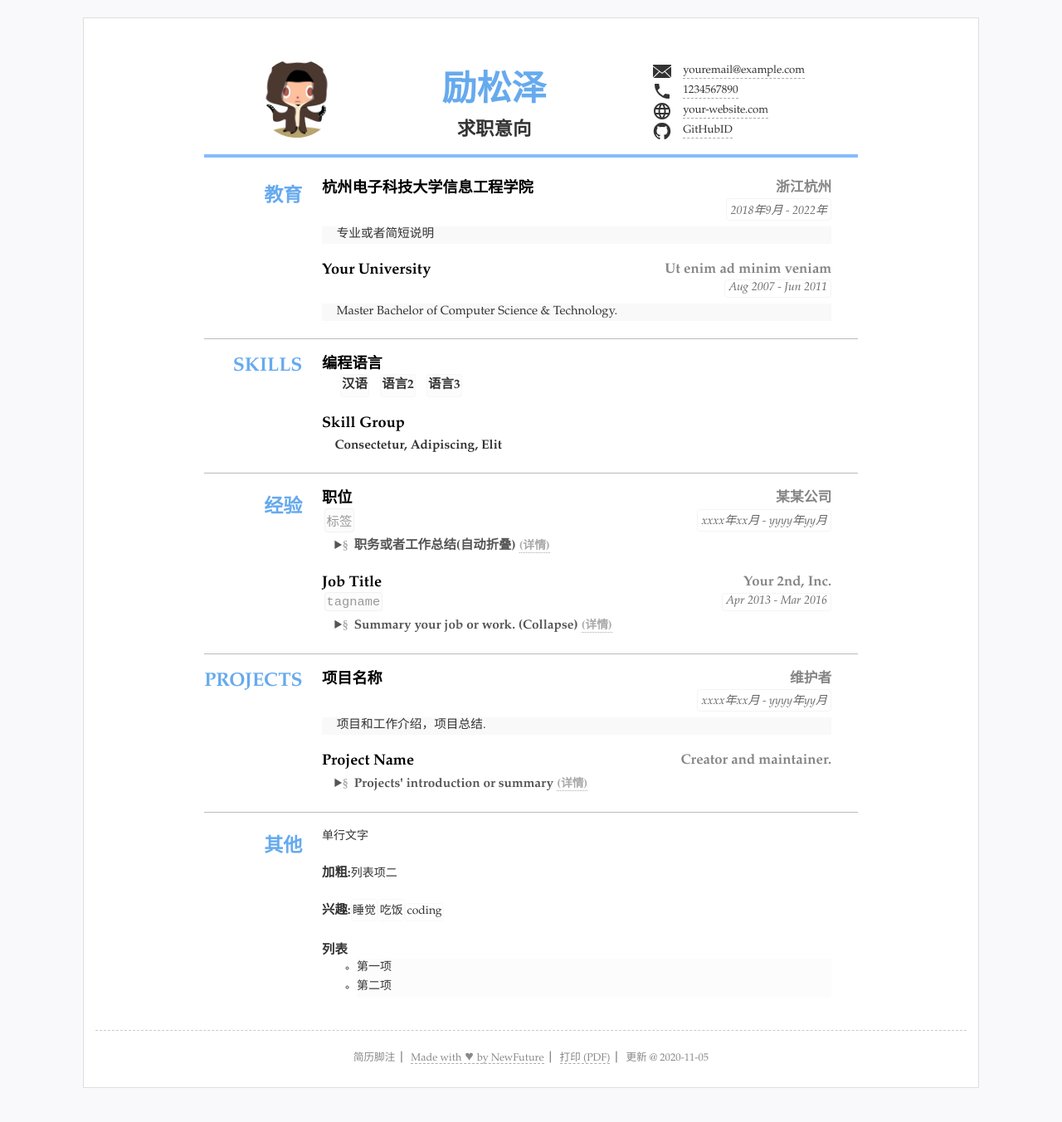
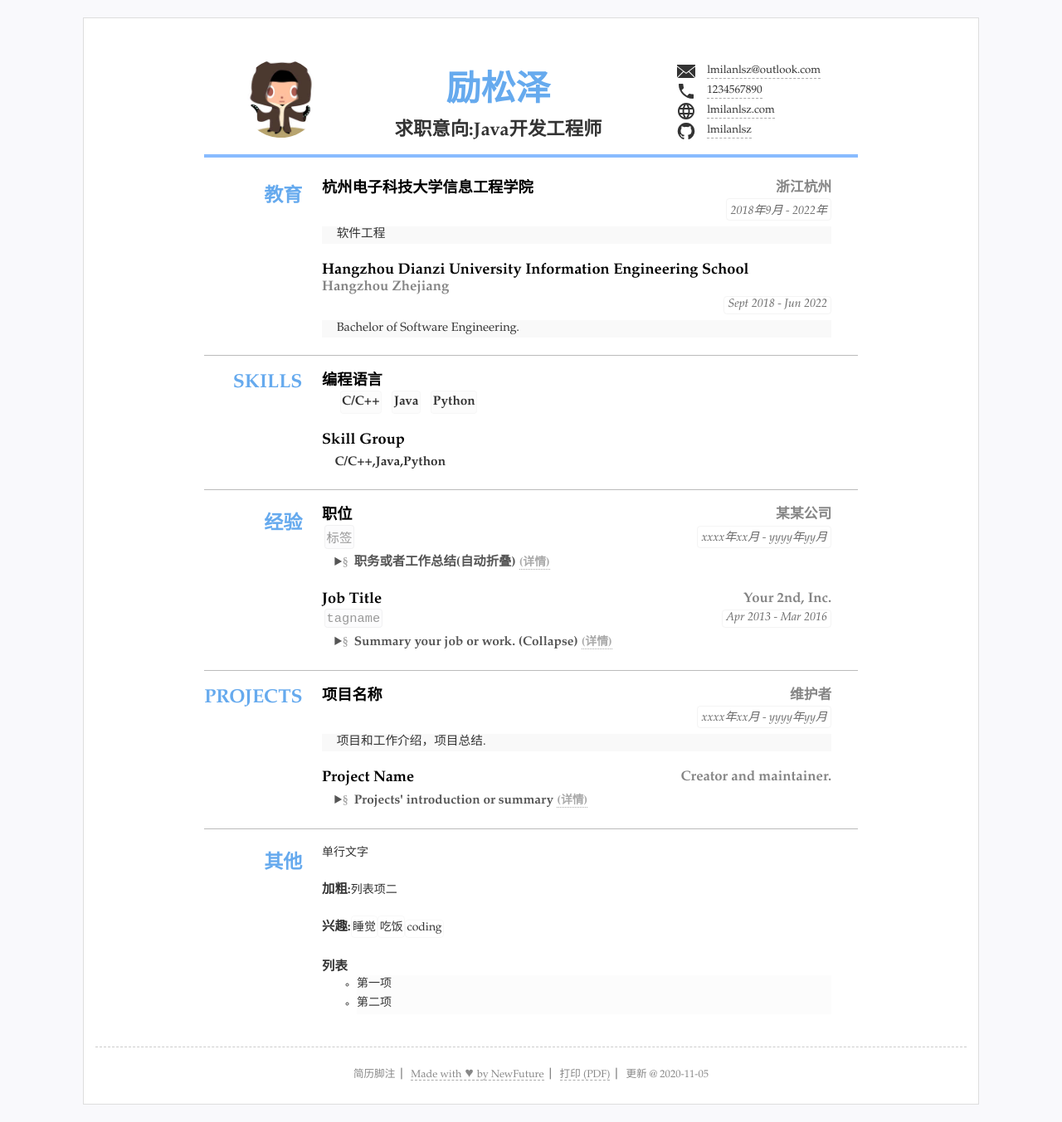
Before and after one commit to lmilanlsz/resume, a Jekyll site: the page built from index.html, in a window 1280 px wide. Shown: the whole page at 83% size. Built offline with Jekyll 4.4.1, drawn with Linux system fonts in a browser that asks for light colours.

Commit message:
Update resume.yml

```diff
--- a/_data/resume.yml
+++ b/_data/resume.yml
@@ -4,22 +4,22 @@
 title: "简历标题"
 lang: "zh" #语言设置 zh表示中文 en 表示英语
 name: "励松泽"
-jobtitle: "求职意向" #可空不显示
+jobtitle: "求职意向:Java开发工程师" #可空不显示
 photo: "assets/img/photo.jpg" #照片可空，不显示
 
 #联系方式
 contact: #联系方式连接等3~5行
-- text: "youremail@example.com" #文本内容
-  href: 'mailto:youremail@example.com' #链接，无链接则空
+- text: "lmilanlsz@outlook.com" #文本内容
+  href: 'lmilanlsz@outlook.com' #链接，无链接则空
   icon: 'icons/email.svg' #图标 svg文件
 - text: "1234567890"
   href: 'tel:1234567890'
   icon: 'icons/phone.svg'
-- text: "your-website.com"
-  href: 'http://your-website.com'
+- text: "lmilanlsz.com"
+  href: 'http://lmilanlsz.com'
   icon: 'icons/web.svg'
-- text: "GitHubID"
-  href: 'https://github.com/NewFuture'
+- text: "lmilanlsz"
+  href: 'https://github.com/lmilanlsz'
   icon: "icons/github.svg"
   attr: 'target="_blank"' #新标签页打开
   # - text: "地址"
@@ -33,22 +33,22 @@ main: #简历主要内容，
   - title: 杭州电子科技大学信息工程学院
     duration: "2018年9月 - 2022年"
     sub: 浙江杭州
-    detail: 专业或者简短说明
-  - title: Your University
-    duration: Aug 2007 - Jun 2011
-    sub: Ut enim ad minim veniam
-    detail: Master Bachelor of Computer Science & Technology.
+    detail: 软件工程
+  - title: Hangzhou Dianzi University Information Engineering School
+    duration: Sept 2018 - Jun 2022
+    sub: Hangzhou Zhejiang
+    detail: Bachelor of Software Engineering.
 
 - type: skills
   # name: "技能"
   content:
   - title: 编程语言
     items: #itmems 可以小块的方式显示
-    - 汉语
-    - 语言2
-    - 语言3
+    - C/C++
+    - Java
+    - Python
   - title: Skill Group
-    summary: Consectetur, Adipiscing, Elit
+    summary: C/C++,Java,Python
 
 - type: experience
   name: 经验
```
